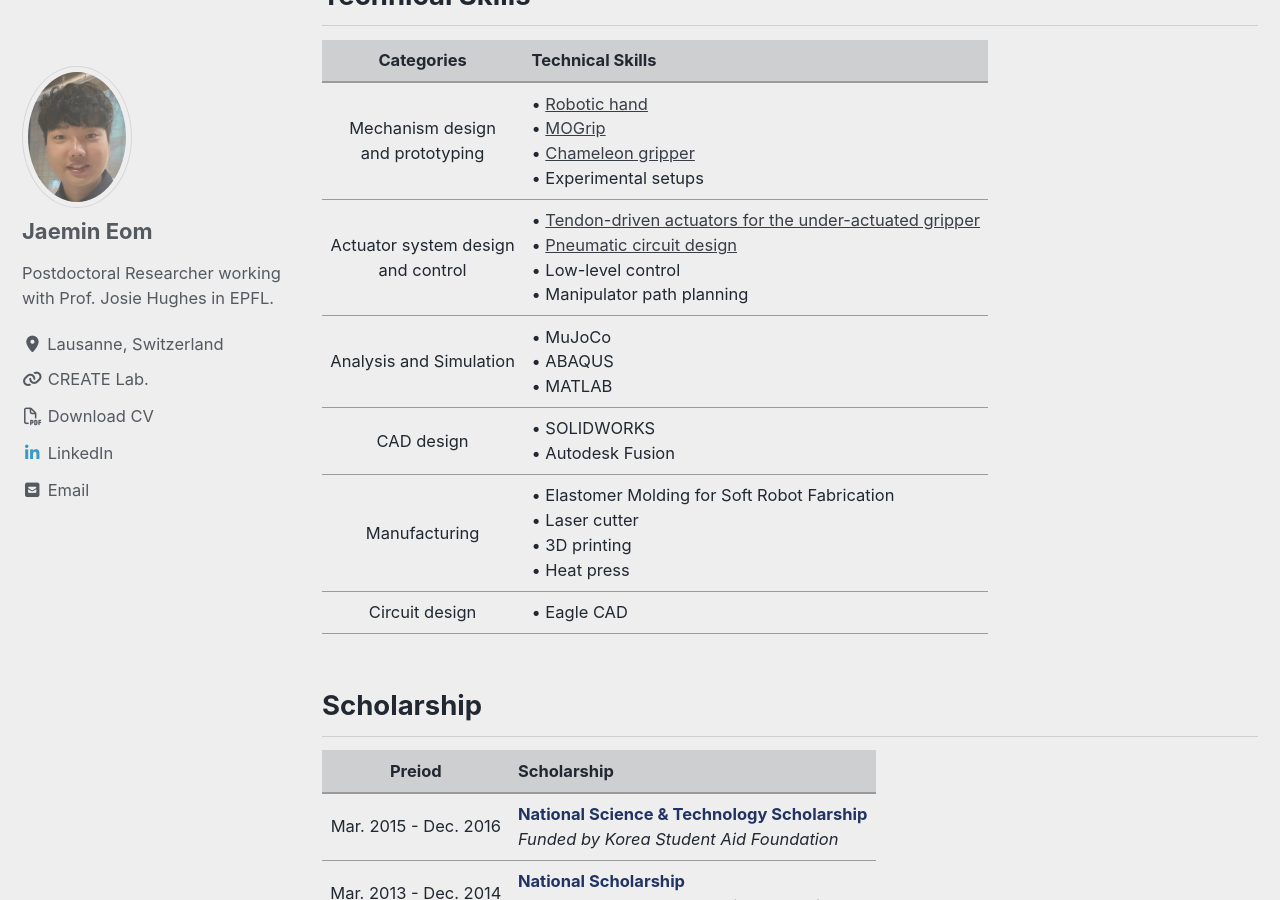
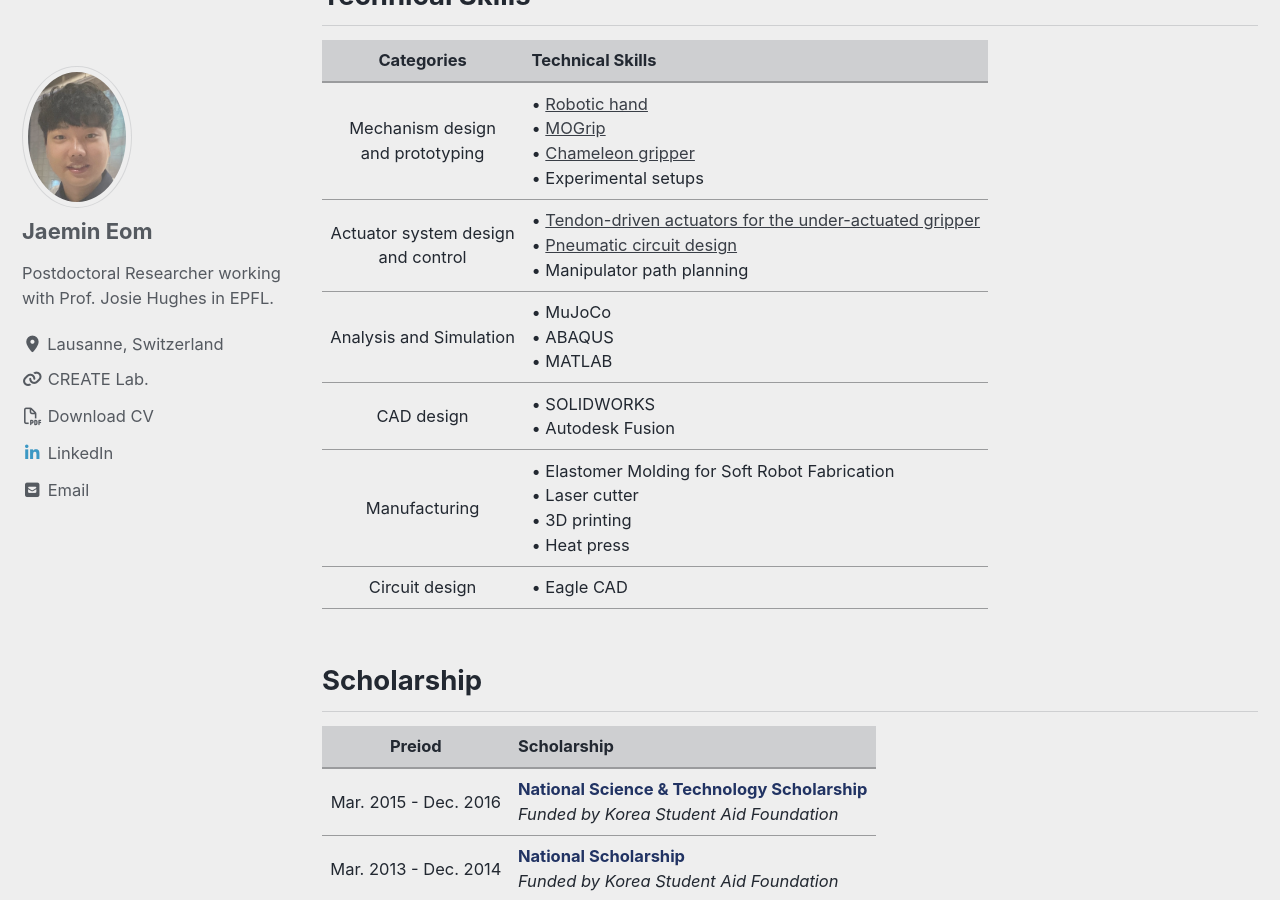
Before and after one commit to JaeminEom/JaeminEom.github.io, a Jekyll site: the page built from _pages/About.md, in a window 1280 px wide and 900 px high, scrolled down 3097 px. Built offline with Jekyll 4.4.1, drawn with Linux system fonts in a browser that asks for light colours; cached includes are drawn as plain includes.

Commit message:
Update About.md

```diff
--- a/_pages/About.md
+++ b/_pages/About.md
@@ -77,7 +77,7 @@ CV can be downloaded form [here][cv_link].
 |Categories|Technical Skills|
 |:---:|:---|
 |Mechanism design <br> and prototyping|  <span>&#8226;</span>  [Robotic hand][MOGHand Project Page] <br>  <span>&#8226;</span>  [MOGrip][MOGrip Project Page] <br>  <span>&#8226;</span>  [Chameleon gripper][Chameleon Project Page]<br>  <span>&#8226;</span>  Experimental setups|
-|Actuator system design <br> and control|  <span>&#8226;</span>  [Tendon-driven actuators for the under-actuated gripper][MOGrip Project Page]<br>  <span>&#8226;</span>  [Pneumatic circuit design][Chameleon Project Page]<br>  <span>&#8226;</span>  Low-level control  <br><span>&#8226;</span>  Manipulator path planning|
+|Actuator system design <br> and control|  <span>&#8226;</span>  [Tendon-driven actuators for the under-actuated gripper][MOGrip Project Page]<br>  <span>&#8226;</span>  [Pneumatic circuit design][Chameleon Project Page]<br>  <span>&#8226;</span>  Manipulator path planning|
 |Analysis and Simulation|  <span>&#8226;</span>  MuJoCo <br>  <span>&#8226;</span>  ABAQUS <br>  <span>&#8226;</span>  MATLAB|
 |CAD design|  <span>&#8226;</span>  SOLIDWORKS <br>  <span>&#8226;</span>  Autodesk Fusion|
 |Manufacturing|  <span>&#8226;</span>  Elastomer Molding for Soft Robot Fabrication<br>  <span>&#8226;</span>  Laser cutter<br>  <span>&#8226;</span>  3D printing<br>  <span>&#8226;</span>  Heat press|
```
